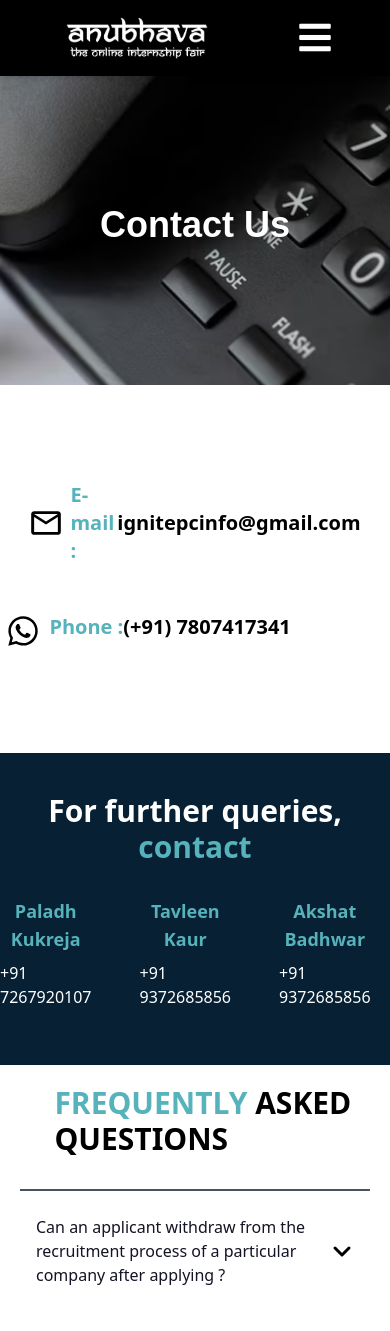
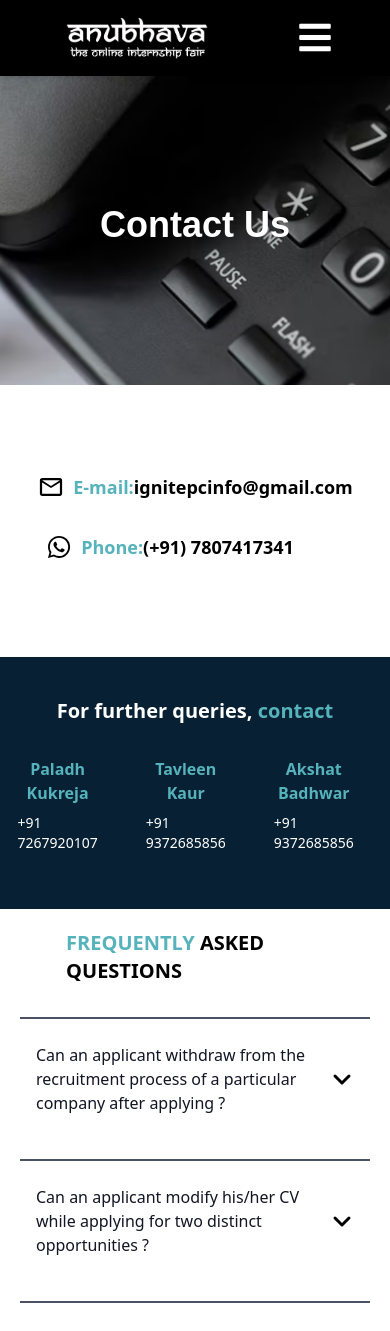
Before and after one commit to Sharathchandra345/anubhava_frontend, a React (Vite) app: page /contact-us in a window 390 px wide. Shown: the top 1331 px of the page. Built offline with nearby package versions, Linux system fonts and the light colour scheme; no server answers.

Commit message:
small changes

```diff
--- a/src/components/HomeComponents/NewHomeTimeline.jsx
+++ b/src/components/HomeComponents/NewHomeTimeline.jsx
@@ -8,7 +8,7 @@ const NewHomeTimeline = () => {
       <div className="vertical-line"></div>
       <div className="relative">
         {/* Circle 1*/}
-        <div className="absolute top-0 left-1/2 transform -translate-x-1/2 circle1 circle-done w-16 h-16 text-center border-2 bg-primary-color flex items-center justify-center  rounded-full z-10">
+        <div className="absolute top-0 left-1/2 transform -translate-x-1/2 circle1 circle-done w-16 h-16 text-center border-2 bg-primary-color flex items-center justify-center rounded-full z-10">
           <span className="text-black ">
             10th
             <br />
@@ -18,11 +18,11 @@ const NewHomeTimeline = () => {
 
         {/* First Item */}
 
-        <div className="timeline-item timeline-item-done bg-1D2233 bg-white text-black rounded-lg p-6 mb-10 relative border border-primary-color">
+        <div className="timeline-item timeline-item-done timeline-item-done bg-1D2233 bg-white text-black rounded-lg p-6 mb-10 relative border border-primary-color">
           <div className="flex items-center justify-start items-center ">
             <h2
               className="text-black font-bold text-2xl"
-              style={{ textShadow: "2px 2px 4px rgba(0, 0, 0, 0.5)" }}
+              style={{ textShadow: "2px 2px 4px rgba(255, 255, 255, 0.2)" }}
             >
               Registrations Open!
             </h2>
--- a/src/pages/ContactUs.jsx
+++ b/src/pages/ContactUs.jsx
@@ -3,6 +3,7 @@ import QueryCards from "../components/ContactUsCards/QueryCards";
 import PageBanner from "../components/PageBanner";
 import banner from "../static/images/contact_us.png";
 import Accordion from "../components/HowToApplyComponents/AccordionComponent";
+import "../pages/customCss/contact.css";
 
 function ContactUs() {
   document.title = "Contact Us";
@@ -14,18 +15,17 @@ function ContactUs() {
 
       <div className="flex flex-col justify-center items-center mt-10 mb-12">
         <div className="flex flex-col gap-4 my-10 mx-2 md:flex-row md:justify-between">
-          {" "}
           <div
-            className="cursor-pointer rounded-lg text-white flex-row flex gap-2 py-4 px-8 md:w-[480px] overflow-hidden"
+            className="cursor-pointer rounded-lg text-white flex-row flex gap-2 py-2 md:py-4 md:px-8 md:w-[480px] overflow-hidden"
             onClick={() => {
               window.open("mailto:" + "ignitepcinfo@gmail.com");
             }}
           >
-            <div className=" rounded-full w-[36px] flex-row flex items-center justify-center ">
+            <div className="rounded-full w-[28px] flex-row flex items-center justify-center ">
               <svg
                 className="fill-black"
-                width="32"
-                height="32"
+                width="24"
+                height="24"
                 viewBox="0 0 18 14"
                 fill="none"
                 xmlns="http://www.w3.org/2000/svg"
@@ -35,23 +35,20 @@ function ContactUs() {
             </div>
 
             <div className="flex flex-row items-center">
-              {" "}
-              <h1 className="font-semibold text-xl md:text-2xl text-primary-color">
-                {" "}
-                E-mail :
+              <h1 className="font-semibold text-lg md:text-2xl text-primary-color">
+                E-mail:
               </h1>
-              <h1 className="font-semibold text-xl md:text-2xl text-black">
-                {" "}
+              <h1 className="font-semibold text-lg md:text-2xl text-black">
                 ignitepcinfo@gmail.com
               </h1>
             </div>
           </div>
-          <div className="rounded-lg text-white flex-row flex gap-2 py-4 px-2 md:w-[480px] overflow-hidden">
-            <div className="rounded-full h-[36px] w-[36px] flex-row flex items-center justify-center">
+          <div className="rounded-lg text-white flex-row flex gap-2 py-2 px-2 md:py-4 md:px-2 md:w-[480px] overflow-hidden">
+            <div className="rounded-full h-[28px] w-[28px] flex-row flex items-center justify-center">
               <svg
                 className="fill-black"
-                width="32"
-                height="32"
+                width="24"
+                height="24"
                 viewBox="0 0 18 18"
                 fill="none"
                 xmlns="http://www.w3.org/2000/svg"
@@ -61,101 +58,52 @@ function ContactUs() {
             </div>
 
             <div className="flex flex-row">
-              <h1 className="font-semibold text-xl md:text-2xl text-primary-color">
-                {" "}
-                Phone :
+              <h1 className="font-semibold text-lg md:text-2xl text-primary-color">
+                Phone:
               </h1>
-              <h1 className="font-semibold text-xl md:text-2xl text-black">
-                {" "}
+              <h1 className="font-semibold text-lg md:text-2xl text-black">
                 (+91) 7807417341
               </h1>
             </div>
           </div>
         </div>
       </div>
-      {/*
-        <div className="flex flex-col gap-1 h-[450px] bg-primary-gray">
-          <h1 className="text-3xl md:text-4xl mx-14 my-10 font-semibold text-prim text-primary-color">
-            {" "}
-            <span className="text-white">For further queries, </span> contact
-          </h1>
-
-          <QueryCards
-            dataArray={[
-              {
-                name: "Jasnoor",
-                number: "+91 9650198803",
-                link: "http://wa.me/+919650198803",
-              },
-              {
-                name: "Arpit",
-                number: "+91 9540497325",
-                link: "http://wa.me/+919540497325",
-              },
-              {
-                name: "Aashman",
-                number: "+91 9205833905",
-                link: "http://wa.me/+919205833905",
-              },
-              {
-                name: "Sameeksha",
-                number: "+91 9958331336",
-                link: "http://wa.me/+919958331336",
-              },
-              {
-                name: "Prabhjot",
-                number: "+91 8929168629",
-                link: "http://wa.me/+918929168629",
-              },
-            ]}
-          />
-        </div> */}
 
       <div className="flex flex-col gap-4  bg-primary-dark2-color p-10  bg-dark-color">
-        <h1 className="text-3xl md:text-4xl font-semibold text-center text-white">
+        <h1 className="text-xl md:text-4xl font-semibold text-center text-white">
           For further queries,{" "}
           <span className="text-primary-color">contact</span>
         </h1>
-        {/* Contact Cards */}
         <div className="flex justify-center gap-4">
-          {/* Contact 1 */}
           <div className="rounded-md p-4 flex flex-col gap-2 ">
-            <h1 className="font-semibold text-lg text-primary-color text-center">
+            <h1 className="font-semibold text-md md:text-lg text-primary-color text-center">
               Devanshi Wadhwa
             </h1>
-            <h1 className="text-base text-white">+91 9050865102</h1>
+            <h1 className="text-sm md:text-base text-white">+91 9050865102</h1>
           </div>
-
-          {/* Contact 2 */}
           <div className="rounded-md p-4 flex flex-col gap-2 ">
-            <h1 className="font-semibold text-lg text-primary-color text-center">
+            <h1 className="font-semibold text-md md:text-lg text-primary-color text-center">
               Paladh Kukreja
             </h1>
-            <h1 className="text-base text-white">+91 7267920107</h1>
+            <h1 className="text-sm md:text-base text-white">+91 7267920107</h1>
           </div>
-
-          {/* Contact 3 */}
           <div className="rounded-md p-4 flex flex-col gap-2 ">
-            <h1 className="font-semibold text-lg text-primary-color text-center">
+            <h1 className="font-semibold text-md md:text-lg text-primary-color text-center">
               Tavleen Kaur
             </h1>
-            <h1 className="text-base text-white">+91 9372685856</h1>
+            <h1 className="text-sm md:text-base text-white">+91 9372685856</h1>
           </div>
-
-          {/* Contact 4 */}
           <div className="rounded-md p-4 flex flex-col gap-2 ">
-            <h1 className="font-semibold text-lg text-primary-color text-center">
+            <h1 className="font-semibold text-md md:text-lg text-primary-color text-center">
               Akshat Badhwar
             </h1>
-            <h1 className="text-base text-white">+91 9372685856</h1>
+            <h1 className="text-sm md:text-base text-white">+91 9372685856</h1>
           </div>
-
-          {/* Contact 5 */}
           <div className="rounded-md p-4 flex flex-col gap-2 ">
-            <h1 className="font-semibold text-lg text-primary-color text-center">
+            <h1 className="font-semibold text-md md:text-lg text-primary-color text-center">
               Daksh Maheshwari
             </h1>
-            <h1 className="text-base text-white">+91 87557739963</h1>
+            <h1 className="text-sm md:text-base text-white">+91 87557739963</h1>
           </div>
         </div>
       </div>
@@ -172,41 +120,25 @@ function ContactUs() {
           >
             <path d="M4 8.375H0V36.375C0 38.575 1.8 40.375 4 40.375H32V36.375H4V8.375ZM36 0.375H12C9.8 0.375 8 2.175 8 4.375V28.375C8 30.575 9.8 32.375 12 32.375H36C38.2 32.375 40 30.575 40 28.375V4.375C40 2.175 38.2 0.375 36 0.375ZM36 28.375H12V4.375H36V28.375ZM23.02 16.695C23.84 15.235 25.38 14.375 26.28 13.095C27.24 11.735 26.7 9.215 24 9.215C22.24 9.215 21.36 10.555 21 11.675L18.26 10.535C19.02 8.295 21.04 6.375 23.98 6.375C26.44 6.375 28.14 7.495 29 8.895C29.74 10.095 30.16 12.355 29.02 14.035C27.76 15.895 26.56 16.455 25.9 17.655C25.64 18.135 25.54 18.455 25.54 20.015H22.5C22.52 19.195 22.38 17.855 23.02 16.695ZM21.9 24.275C21.9 23.095 22.84 22.195 24 22.195C25.18 22.195 26.08 23.095 26.08 24.275C26.08 25.435 25.2 26.375 24 26.375C22.84 26.375 21.9 25.435 21.9 24.275Z" />
           </svg>
-          <h1 className="text-3xl text-primary-color md:text-4xl font-bold">
+          <h1 className="text-xl md:text-4xl font-bold text-primary-color">
             FREQUENTLY <span className="text-black">ASKED QUESTIONS</span>
-            {/* (<span className='text-dark-color'>FAQs</span>) */}
           </h1>
         </div>
-
         <Accordion
-          title={
-            "Can an applicant withdraw from the recruitment process of a particular company after applying ?"
-          }
-          children={`
-                      Once applied, a student can not withdraw from the recruitment process. Not showing
-                      up for further stages will lead to blacklisting from further drives.
-                      `}
+          title="Can an applicant withdraw from the recruitment process of a particular company after applying ?"
+          children="Once applied, a student can not withdraw from the recruitment process. Not showing up for further stages will lead to blacklisting from further drives."
         />
         <Accordion
-          title={
-            "Can an applicant modify his/her CV while applying for two distinct opportunities ?"
-          }
-          children={` Yes, applicants can modify their CVs while applying for different opportunities but they are advisied to use 1 CV for all applications.`}
+          title="Can an applicant modify his/her CV while applying for two distinct opportunities ?"
+          children="Yes, applicants can modify their CVs while applying for different opportunities but they are advised to use 1 CV for all applications."
         />
         <Accordion
-          title={
-            "Are the students expected to upload their CVs in any particular format ?"
-          }
-          children={` No, the students are not required to adhere to a specific CV format.`}
+          title="Are the students expected to upload their CVs in any particular format ?"
+          children="No, the students are not required to adhere to a specific CV format."
         />
         <Accordion
-          title={
-            "What sort of profiles can an applicant expect to see in the internship fair ?"
-          }
-          children={`
-                      A candidate can choose from a wide range of profiles in the fields of finance,
-                      consulting, HR, fashion, marketing and many others.
-                      `}
+          title="What sort of profiles can an applicant expect to see in the internship fair ?"
+          children="A candidate can choose from a wide range of profiles in the fields of finance, consulting, HR, fashion, marketing and many others."
         />
         <div className="dropfaq border-b-2 border-primary-gray2"></div>
       </div>
--- /dev/null
+++ b/src/pages/customCss/contact.css
@@ -0,0 +1,5 @@
+@media (max-width: 680) {
+  .text-lg {
+    font-size: 0.75rem !important;
+  }
+}
```
Also changed, not shown: src/pages/customCss/NewHomeTimeline.css (+8 -0 lines), src/static/images/2.svg.
